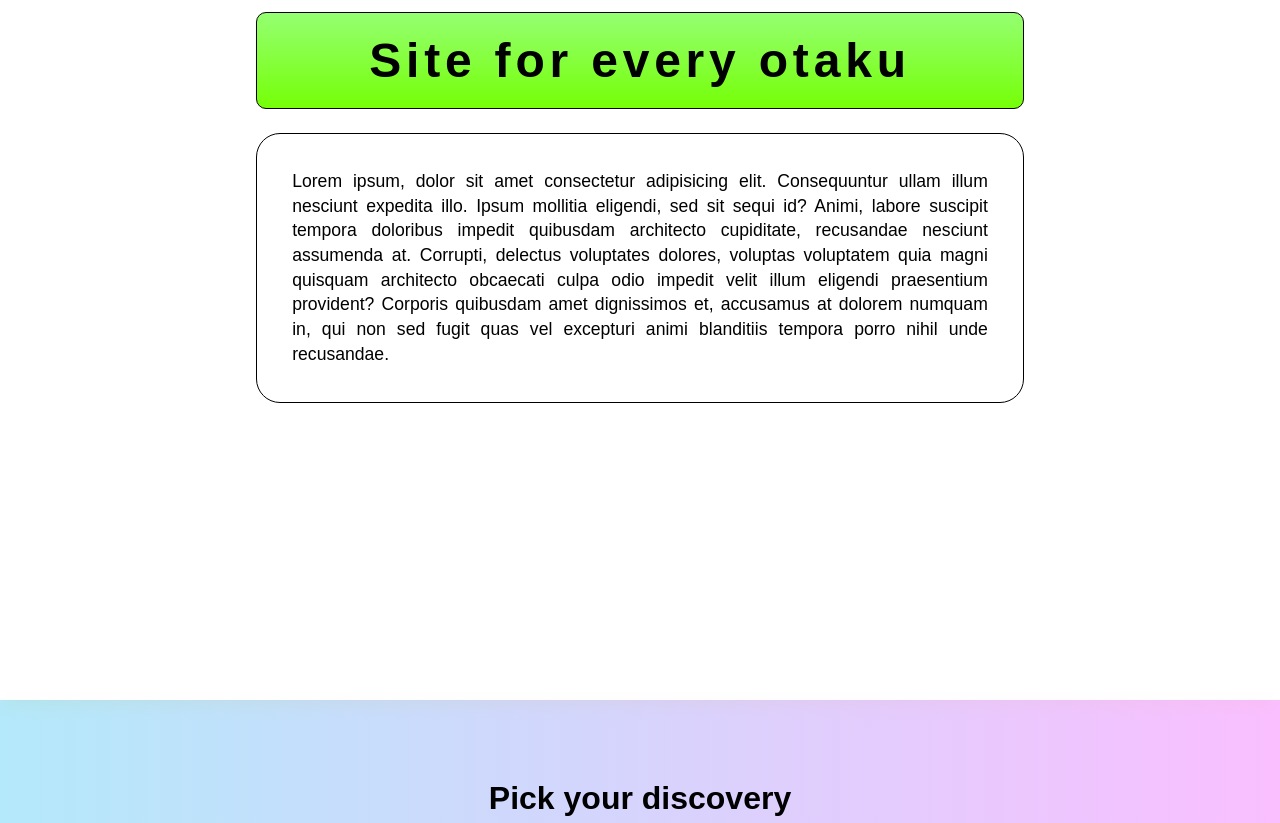
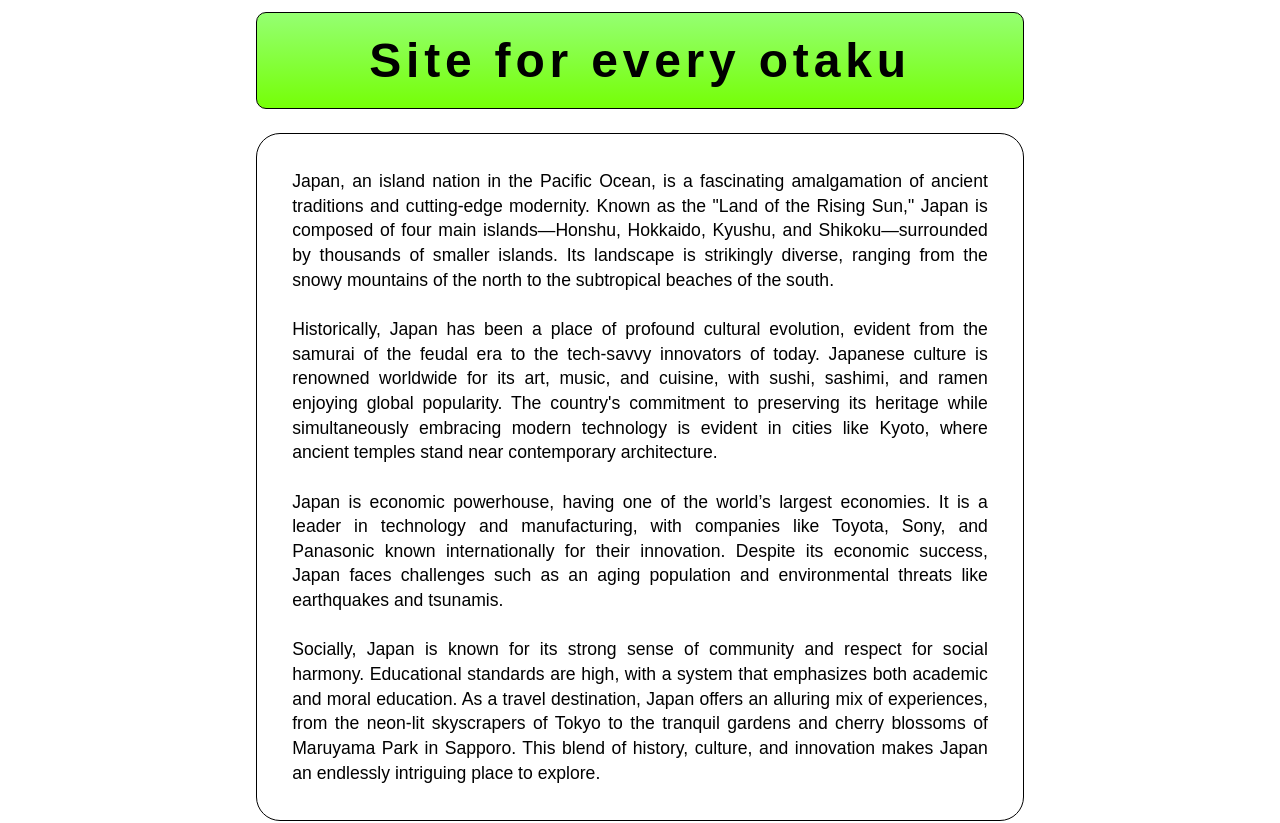
Before and after one commit to MJanuszek/about-japan-site, a React (Vite) app: page / in a window 1280 px wide. Shown: the part 820-1643 px from the top of the page. Built offline with nearby package versions, Linux system fonts and the light colour scheme; a web font is replaced by a local one.

Commit message:
Introduction section changes

```diff
--- a/components/Contact.jsx
+++ b/components/Contact.jsx
@@ -2,7 +2,6 @@ import React, { useState } from "react";
 import "../styles/contact.scss";
 import Navigation from "./Navigation";
 import Footer from "./Footer";
-import emailjs from "emailjs-com";
 
 function Contact() {
   const [message, setMessage] = useState("");
--- a/components/Discover.jsx
+++ b/components/Discover.jsx
@@ -5,11 +5,9 @@ function Discover() {
   const [showPopupTxt, setPopupText] = useState("");
   return (
     <div className="discover-section">
-      <h1 className="discover-title">Pick your discovery</h1>
+      {/* <h1 className="discover-title">Pick your discovery</h1> */}
       <div className="discover">
         <div className="discover-section__word">Discover japanese word</div>
-        <div className="discover-section__anime">Discover anime title</div>
-        <div className="discover-section__city">Discover Japan City</div>
       </div>
       {showPopupTxt && <div></div>}
     </div>
--- a/components/Introduction.jsx
+++ b/components/Introduction.jsx
@@ -54,15 +54,34 @@ function Introduction() {
         Site for every otaku
       </h1>
       <p className="introduction-description">
-        Lorem ipsum, dolor sit amet consectetur adipisicing elit. Consequuntur
-        ullam illum nesciunt expedita illo. Ipsum mollitia eligendi, sed sit
-        sequi id? Animi, labore suscipit tempora doloribus impedit quibusdam
-        architecto cupiditate, recusandae nesciunt assumenda at. Corrupti,
-        delectus voluptates dolores, voluptas voluptatem quia magni quisquam
-        architecto obcaecati culpa odio impedit velit illum eligendi praesentium
-        provident? Corporis quibusdam amet dignissimos et, accusamus at dolorem
-        numquam in, qui non sed fugit quas vel excepturi animi blanditiis
-        tempora porro nihil unde recusandae.
+        Japan, an island nation in the Pacific Ocean, is a fascinating
+        amalgamation of ancient traditions and cutting-edge modernity. Known as
+        the "Land of the Rising Sun," Japan is composed of four main
+        islands—Honshu, Hokkaido, Kyushu, and Shikoku—surrounded by thousands of
+        smaller islands. Its landscape is strikingly diverse, ranging from the
+        snowy mountains of the north to the subtropical beaches of the south.
+        <br /> <br />
+        Historically, Japan has been a place of profound cultural evolution,
+        evident from the samurai of the feudal era to the tech-savvy innovators
+        of today. Japanese culture is renowned worldwide for its art, music, and
+        cuisine, with sushi, sashimi, and ramen enjoying global popularity. The
+        country's commitment to preserving its heritage while simultaneously
+        embracing modern technology is evident in cities like Kyoto, where
+        ancient temples stand near contemporary architecture.
+        <br /> <br />
+        Japan is economic powerhouse, having one of the world’s largest
+        economies. It is a leader in technology and manufacturing, with
+        companies like Toyota, Sony, and Panasonic known internationally for
+        their innovation. Despite its economic success, Japan faces challenges
+        such as an aging population and environmental threats like earthquakes
+        and tsunamis. <br /> <br />
+        Socially, Japan is known for its strong sense of community and respect
+        for social harmony. Educational standards are high, with a system that
+        emphasizes both academic and moral education. As a travel destination,
+        Japan offers an alluring mix of experiences, from the neon-lit
+        skyscrapers of Tokyo to the tranquil gardens and cherry blossoms of
+        Maruyama Park in Sapporo. This blend of history, culture, and innovation
+        makes Japan an endlessly intriguing place to explore.
       </p>
     </div>
   );
--- a/styles/contact.scss
+++ b/styles/contact.scss
@@ -1,5 +1,8 @@
+@import "fonts";
+@import "colors";
+
 .contact-page {
-  background-image: url("../assets/mockaroon-SGwvtNLmDeU-unsplash.jpg");
+  background-color: lighten($sectionBgColor04, 15%);
   height: 100vh;
   width: 100vw;
   background-size: cover;
--- a/styles/introduction.scss
+++ b/styles/introduction.scss
@@ -2,12 +2,14 @@
 @import "colors";
 
 .introduction-section {
+  height: auto;
   display: flex;
   flex-direction: column;
-  height: 90vh;
+
   box-shadow: 0px 10px 16px -6px $accent-color02;
 }
 .introduction-description {
+  height: auto;
   font-size: 1.1em;
   width: 60vw;
   font-family: $fontTitilliumWeb;
```
